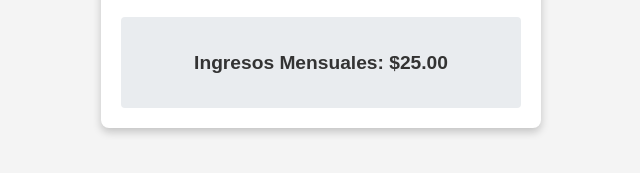
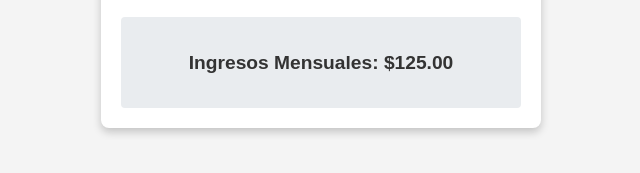
Before and after one commit to BaiMedi/calculadora-, a plain HTML site: page index.html in a window 1280 px wide. Both pictures are taken after typing "5", "5", "5" into the empty fields and a click on the button "Calcular Ingresos". Shown: the part 513-686 px from the top of the page, 319-959 px from the left. Drawn offline with Linux system fonts and the light colour scheme.

Commit message:
Update index.html

```diff
--- a/index.html
+++ b/index.html
@@ -100,7 +100,7 @@
         }
 
         // Calcular ingresos mensuales
-        const ingresosMensuales = clientes * tarifa;
+        const ingresosMensuales = clientes * tarifa * horas;
         document.getElementById("ingresosMensuales").innerText = ingresosMensuales.toFixed(2);
     }
 </script>
```
